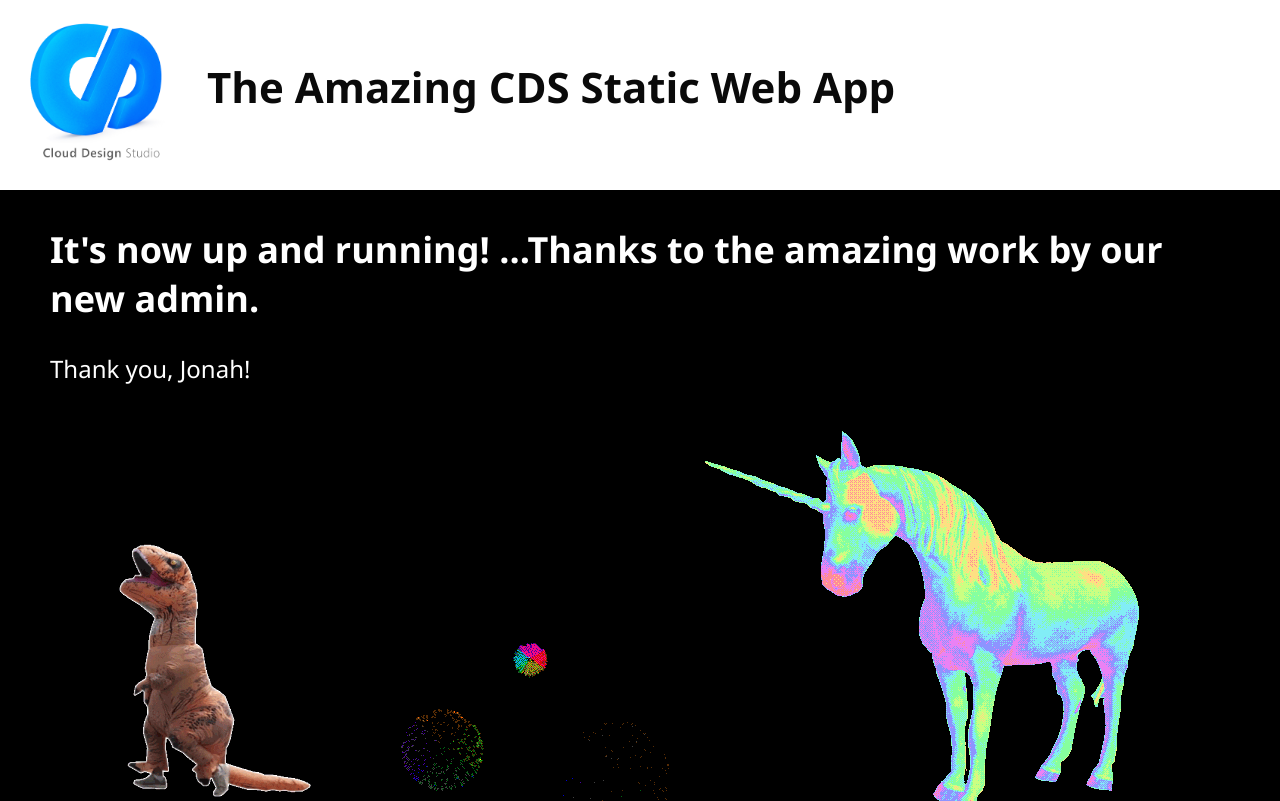
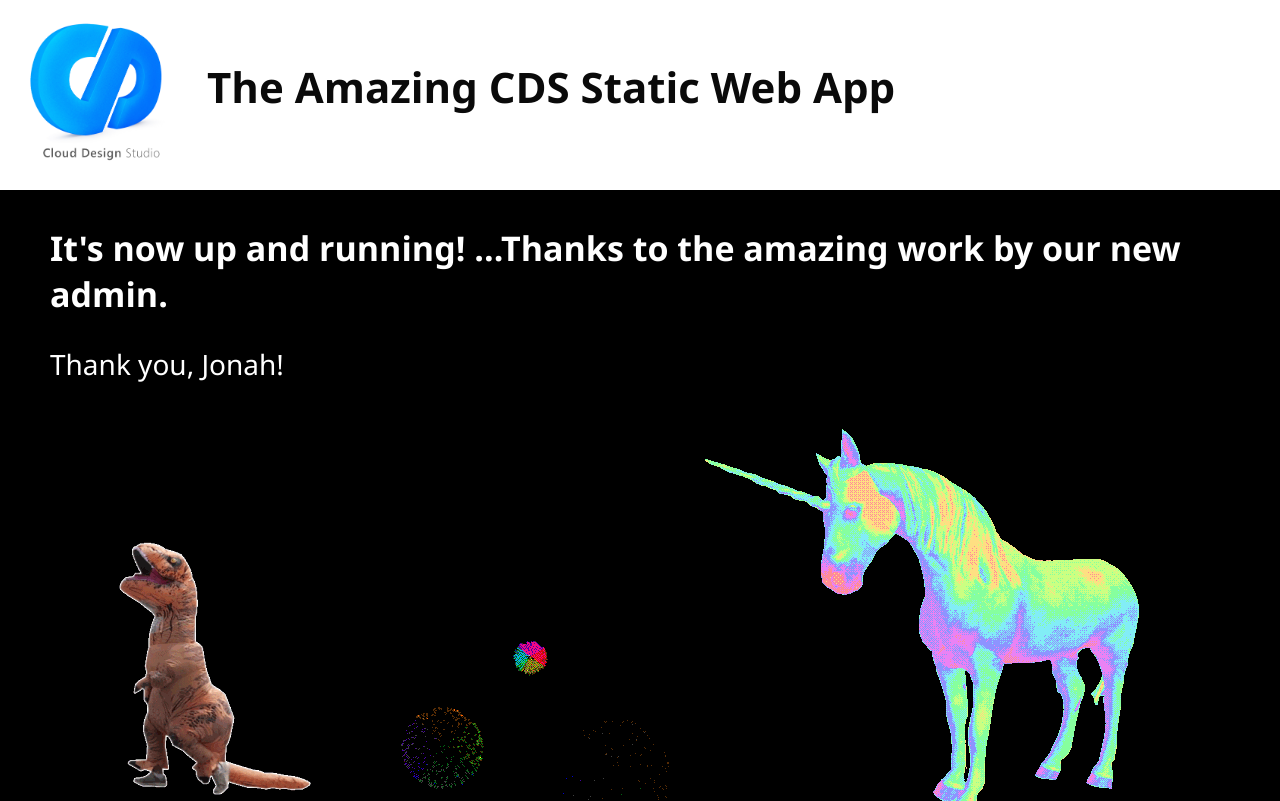
Before and after one commit to weihunghsieh/TeamSWADemo, a plain HTML site: page index.html in a window 1280 px wide. Shown: the top 801 px of the page. Drawn offline with Linux system fonts and the light colour scheme.

Commit message:
Update styles.css

```diff
--- a/styles.css
+++ b/styles.css
@@ -12,7 +12,7 @@ h1 {
 }
 
 h2 {
-  font-size: 36px;
+  font-size: 34px;
 }
 
 #banner {
@@ -43,5 +43,5 @@ h2 {
 
 p {
   font-family: 'Segoe UI', Tahoma, Geneva, Verdana, sans-serif;
-  font-size: 24px;
+  font-size: 28px;
 }
```
